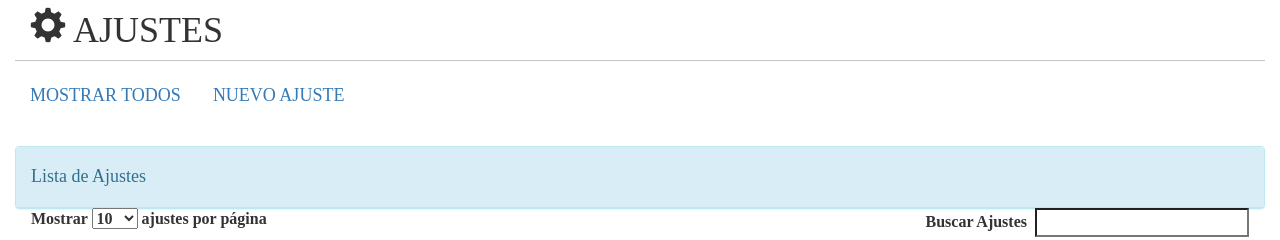
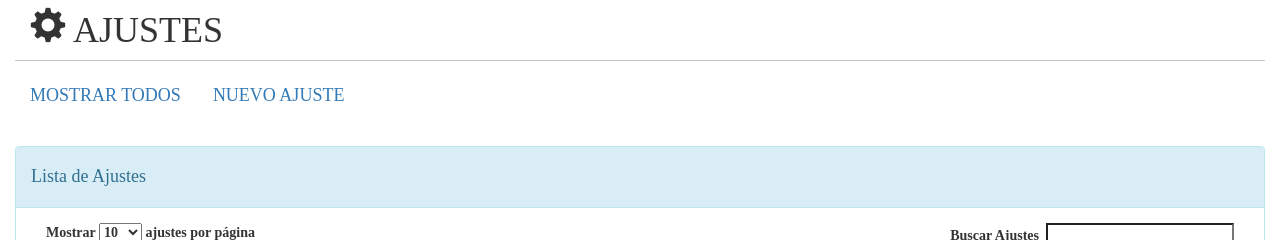
Before and after one commit to JGuajan/ModuloInventario-SW2, a PHP site: page /View/Ajustes/inicioAjuste.php in a window 1280 px wide. Shown: the part 334-574 px from the top of the page. Run offline with PHP 8.4, Linux system fonts and the light colour scheme; the visitor is signed in with stand-in values (Sample User, id 1); data that the repository does not hold is empty; some libraries are stand-ins or nearby versions.

Commit message:
Correcciones de los paneles de cada crud

```diff
--- a/View/Ajustes/inicioAjuste.php
+++ b/View/Ajustes/inicioAjuste.php
@@ -164,7 +164,7 @@ if (isset($_SESSION['USUARIO_ACTIVO'])) {
                     <div class="col-md-12">
                         <div class="panel panel-info">
                             <div class="panel-heading"><h4>Lista de Ajustes</h4></div>
-                            <div class="panel-title">
+                            <div class="panel-body">
                                 <div class="col-lg-12">
                                     <div class="table-responsive">
                                         <script src="../../Bootstrap/DataTables/ajustes.js"></script>
--- a/View/Producto/inicioProductos.php
+++ b/View/Producto/inicioProductos.php
@@ -166,7 +166,7 @@ if (isset($_SESSION['USUARIO_ACTIVO'])) {
                     <div class="col-md-12">
                         <div class="panel panel-info">
                             <div class="panel-heading"><h4><center> <h2>Lista de Productos</h2></center></h4></div>
-                            <div class="panel-title">
+                            <div class="panel-body">
                                 <div class="col-lg-12">
                                     <div class="table-striped">
                                          <script src="../../Bootstrap/DataTables/main.js"></script>
--- a/View/Usuario/inicioUsuarios.php
+++ b/View/Usuario/inicioUsuarios.php
@@ -182,7 +182,7 @@ and open the template in the editor.
                     <div class="col-md-12">
                         <div class="panel panel-info">
                             <div class="panel-heading"><h4>Lista de Usuarios</h4></div>
-                            <div class="panel-title">
+                            <div class="panel-body">
                                 <div class="col-lg-12">
                                     <div class="table-striped">
                                         <!--<script src="../../Bootstrap/DataTables/main.js"></script>-->
```
